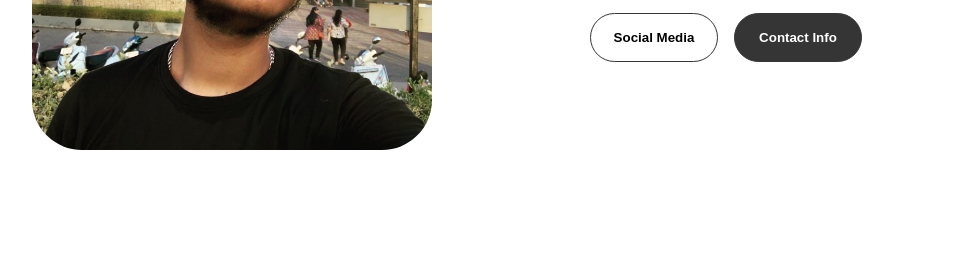
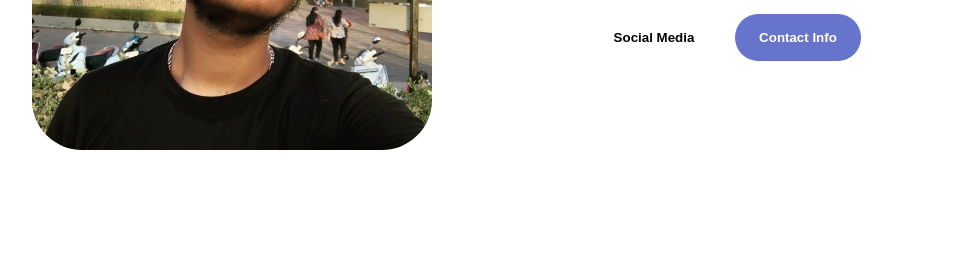
Before and after one commit to zoherr/portfolio, a plain HTML site: page index.html in a window 1280 px wide. Shown: the part 534-800 px from the top of the page, without its empty margins (154-1123 px from the left). Drawn offline with nearby package versions, Linux system fonts and the light colour scheme.

Commit message:
Update style.css

```diff
--- a/style.css
+++ b/style.css
@@ -326,7 +326,7 @@ section {
 
 .btn-color-1,
 .btn-color-2 {
-  border: rgb(53, 53, 53) 0.1rem solid;
+  border: rgb(255, 255, 255) 0.1rem solid;
 }
 
 .btn-color-1:hover,
@@ -336,12 +336,12 @@ section {
 
 .btn-color-1,
 .btn-color-2:hover {
-  background: rgb(53, 53, 53);
+  background: #6674cc;
   color: white;
 }
 
 .btn-color-1:hover {
-  background: rgb(0, 0, 0);
+  background: #363a45;
 }
 
 .btn-color-2 {
```
